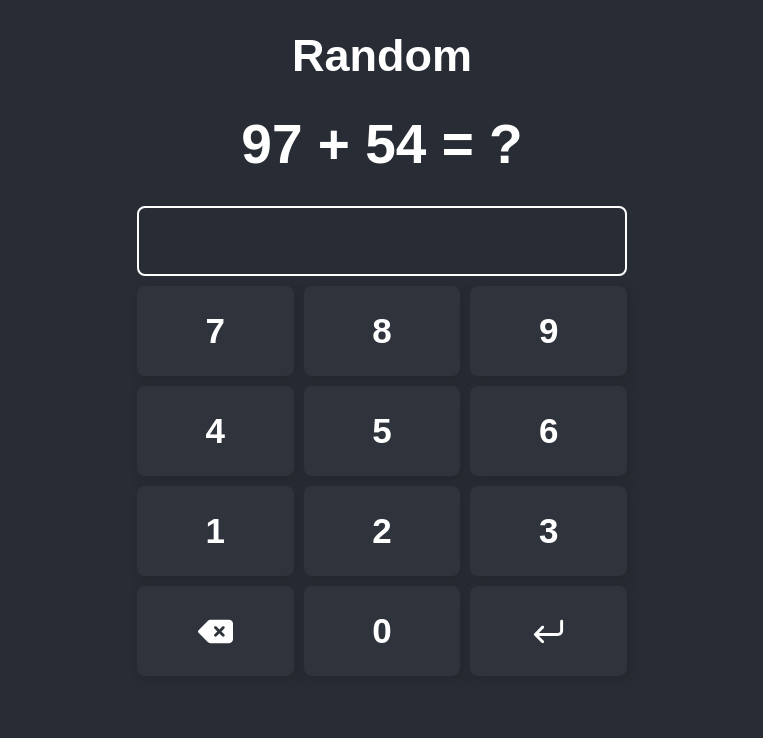
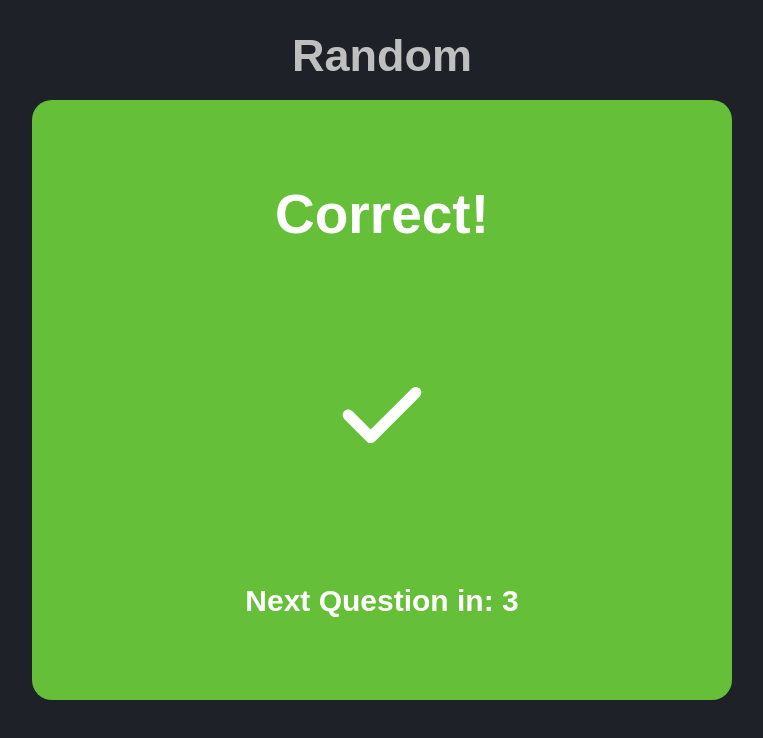
Before and after one commit to Ricardo-Santoyo/numbers, a React (Create React App) app: page /add/random in a window 1280 px wide. Shown: the top 738 px of the page, without its empty margins (258-1021 px from the left). Built offline with nearby package versions, Linux system fonts and the light colour scheme; the HTML template or start-up script is replaced by a standard one.

Commit message:
added Correct Component

```diff
--- a/src/App.css
+++ b/src/App.css
@@ -114,6 +114,43 @@ svg {
   cursor: pointer;
 }
 
+.ResultContainer {
+  position: absolute;
+  top: 0;
+  width: 100%;
+  height: 100%;
+  display: flex;
+  align-items: center;
+  background-color: #00000040;
+}
+
+.Correct {
+  background-color: #66bf39;
+  font-weight: Bold;
+  font-size: 55px;
+  display: flex;
+  flex-direction: column;
+  justify-content: space-around;
+  align-items: center;
+  width: 700px;
+  max-width: 100%;
+  height: 600px;
+  max-height: 100%;
+  margin: 0 auto;
+  border-radius: 20px;
+  text-align: center;
+  padding: 20px;
+  box-sizing: border-box;
+}
+
+.Correct svg {
+  font-size: 90px;
+}
+
+.Next {
+  font-size: 30px;
+}
+
 @media (min-width:500px) {
   .ChoiceContainer {
     width: 900px;
--- /dev/null
+++ b/src/components/Correct.js
@@ -0,0 +1,17 @@
+import React from 'react';
+import { ReactComponent as CheckIcon } from '../icons/check.svg';
+
+function Correct() {
+
+  return (
+    <div className="ResultContainer">
+      <div className="Correct">
+        <span>Correct!</span>
+        <CheckIcon />
+        <span className="Next">Next Question in: 3</span>
+      </div>
+    </div>
+  );
+}
+
+export default Correct;
--- a/src/components/Random.js
+++ b/src/components/Random.js
@@ -1,7 +1,7 @@
 import React, { useState } from 'react';
 import Numpad from './Numpad';
+import Correct from './Correct';
 import randomNumArray from '../mathFunctions/randomNumArray';
-
 function Random(props) {
   const [nums, setNums] = useState(randomNumArray(2));
   const [input, setInput] = useState('');
@@ -31,6 +31,7 @@ function Random(props) {
         <h2>{input}</h2>
       </div>
       <Numpad input={input} setInput={setInput} checkResponse={checkResponse} />
+      <Correct />
     </div>
   );
 }
```
Also changed, not shown: src/icons/check.svg (added).
